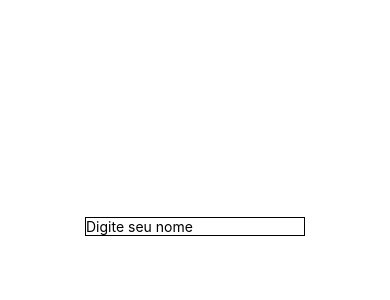
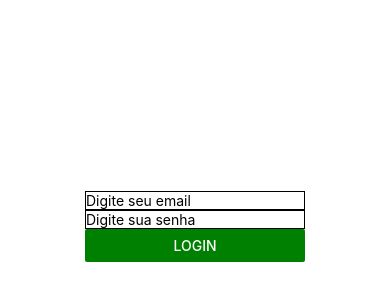
Before and after one commit to RenanKlinsmann/fundamentos-react-native, a React Native app: screen / in a window 390 px wide. Shown: the part 196-496 px from the top of the page. Built offline with nearby package versions, Linux system fonts and the light colour scheme.

Commit message:
Resposta exercicio 03

```diff
--- a/src/componentes/Formulario.jsx
+++ b/src/componentes/Formulario.jsx
@@ -1,16 +1,34 @@
 import React, {useState} from 'react';
-import { View, TextInput, Text } from 'react-native';
+import { View, TextInput, Button } from 'react-native';
 export default props => {
 
-    const [nome, setNome] = useState("");
+    const [email, setEmail] = useState("");
+    const [senha, setSenha] = useState("");
+
+    const carregaDados = _=> {
+        console.warn(email, senha);
+    }
 
     return (
         <View>
             <TextInput
                 style={{borderWidth: 1.0}}
-                placeholder='Digite seu nome'
-                value={nome}
-                onChangeText={nome => setNome(nome)}
+                keyboardType='email-address'
+                placeholder='Digite seu email'
+                value={email}
+                onChangeText={email => setEmail(email)}
+            />
+             <TextInput
+                style={{borderWidth: 1.0}}
+                secureTextEntry
+                placeholder='Digite sua senha'
+                value={senha}
+                onChangeText={senha => setSenha(senha)}
+            />
+            <Button
+                title="Login"
+                onPress={carregaDados}
+                color={"#008000"}
             />
         </View>
     )
```
